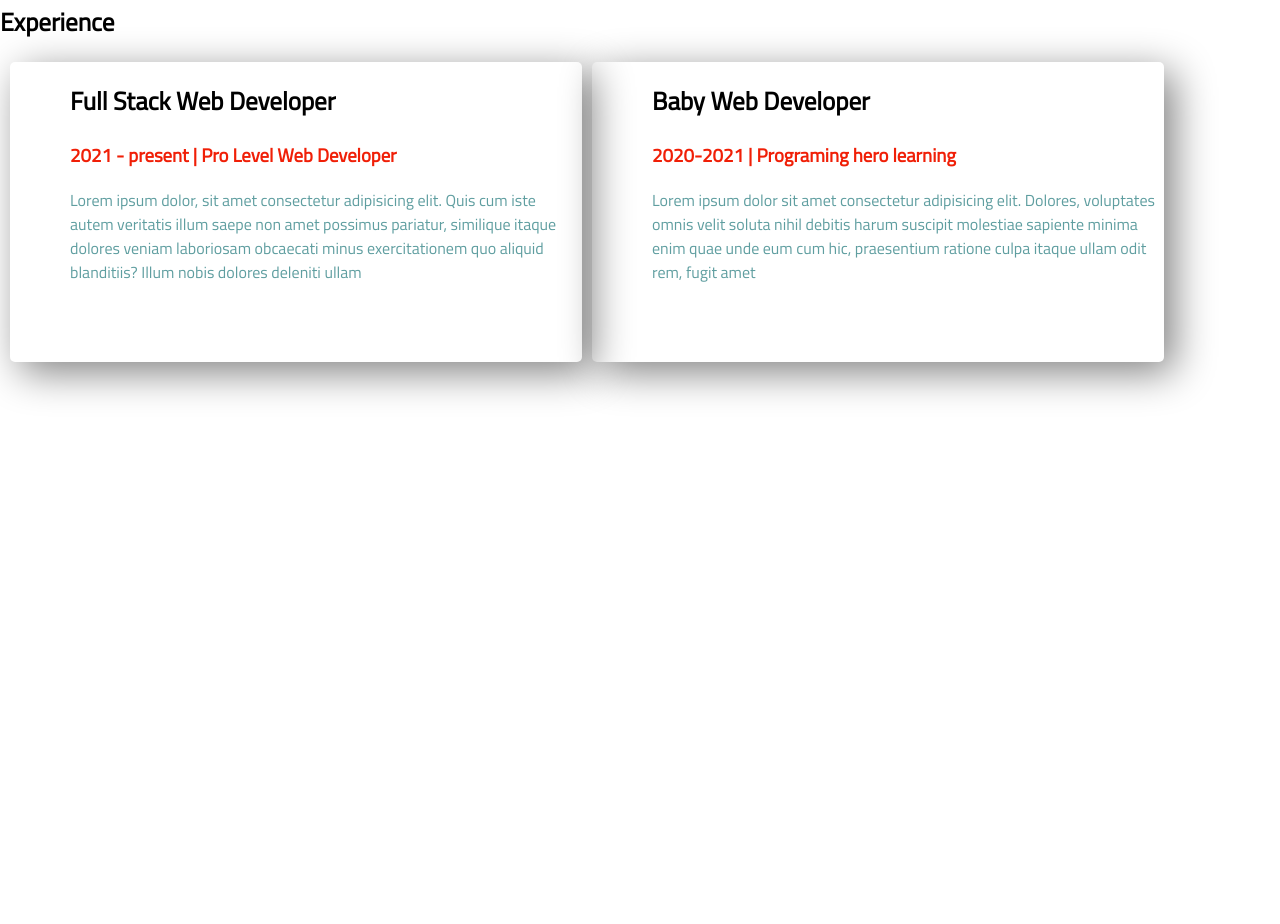
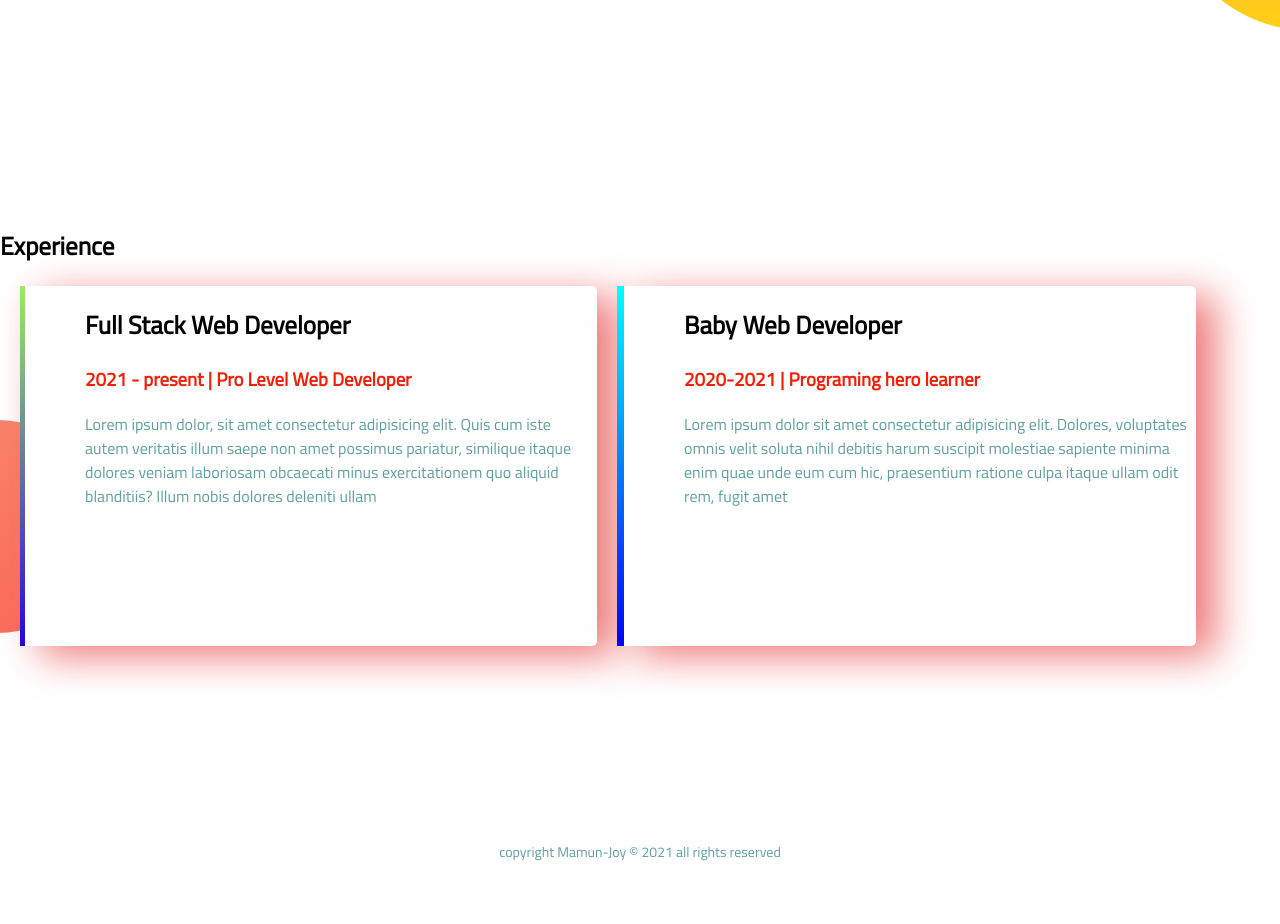
Before and after one commit to MamunJoy/Portfolio-website, a plain HTML site: page index.html in a window 1280 px wide. Shown: the part 1018-1942 px from the top of the page. Before the commit the page ends 1521 px from the top, so only its background shows below. Drawn offline with Linux system fonts and the light colour scheme.

Commit message:
Complete my first portfolio

```diff
--- a/index.html
+++ b/index.html
@@ -35,20 +35,25 @@
             <a class="link-button" target="_blank" href="https://www.linkedin.com/in/mamun-joy-646a641b2/">Download My CV</a>
         </div>
     </section>
-
+<br>
     <section class="Experiance">
         <h2>Experience</h2>
-        <div class="half-width single-experence">
+        <div id="full-stack" class="half-width single-experence">
             <h2>Full Stack Web Developer</h2>
             <h3><span>2021 - present | Pro Level Web Developer</span></h3>
             <p>Lorem ipsum dolor, sit amet consectetur adipisicing elit. Quis cum iste autem veritatis illum saepe non amet possimus pariatur, similique itaque dolores veniam laboriosam obcaecati minus exercitationem quo aliquid blanditiis? Illum nobis dolores deleniti ullam</p>
         </div>
-        <div class="half-width single-experence">
+
+        <div id="baby-web" class="half-width single-experence">
             <h2>Baby Web Developer</h2>
-            <h3><span>2020-2021 | Programing hero learning</span></h3>
+            <h3><span>2020-2021 | Programing hero learner</span></h3>
             <p>Lorem ipsum dolor sit amet consectetur adipisicing elit. Dolores, voluptates omnis velit soluta nihil debitis harum suscipit molestiae sapiente minima enim quae unde eum cum hic, praesentium ratione culpa itaque ullam odit rem, fugit amet</p>
         </div>
     </section>
+    <footer>
+        <p>copyright Mamun-Joy © 2021 all rights reserved</p>
+        <br> <br>
+    </footer>
 
 </body>
 </html>
--- a/style.css
+++ b/style.css
@@ -18,12 +18,13 @@ span{
 .half-width{
     width: 40%;
     float: left;
-    margin-left: 10px;
+    margin-left: 20px;
     padding-left: 60px;
+
 }
 .half-width img{
     width: 100%;
-    padding-left: 30px;
+    padding-left: 40px;
 }
 .link-button{
     text-decoration: none;
@@ -36,16 +37,37 @@ span{
     background-repeat: no-repeat;
 }
 section{
-    height: 500px;
+    height: 600px;
 }
 .dreamer{
     background-image: url("/image/dream-bg.png");
     background-repeat: no-repeat;
     background-position: right;
 }
+
 .single-experence{
-    box-shadow: 10px 10px 40px gray;
+    box-shadow: 20px 10px 40px rgb(238, 120, 120);
     border-radius: 5px;
     height: 60%;
+    background-color:white;
+}
 
+.Experiance{
+    background-image: url("/image/exp-bg.png");
+    background-repeat: no-repeat;
+    background-position:left;
 }
+#full-stack{
+    border-left: 5px solid;
+    border-image:linear-gradient( 180deg, rgb(158, 234, 96), rgb(35, 5, 226));
+    border-image-slice: 1;
+}
+#baby-web{
+    border-left: 7px solid;
+    border-image:linear-gradient(180deg,cyan,blue);
+    border-image-slice: 1;
+}
+footer p{
+    text-align: center;
+    font-size: 14px;
+}
```
Also changed, not shown: image/exp-bg.png (added).
